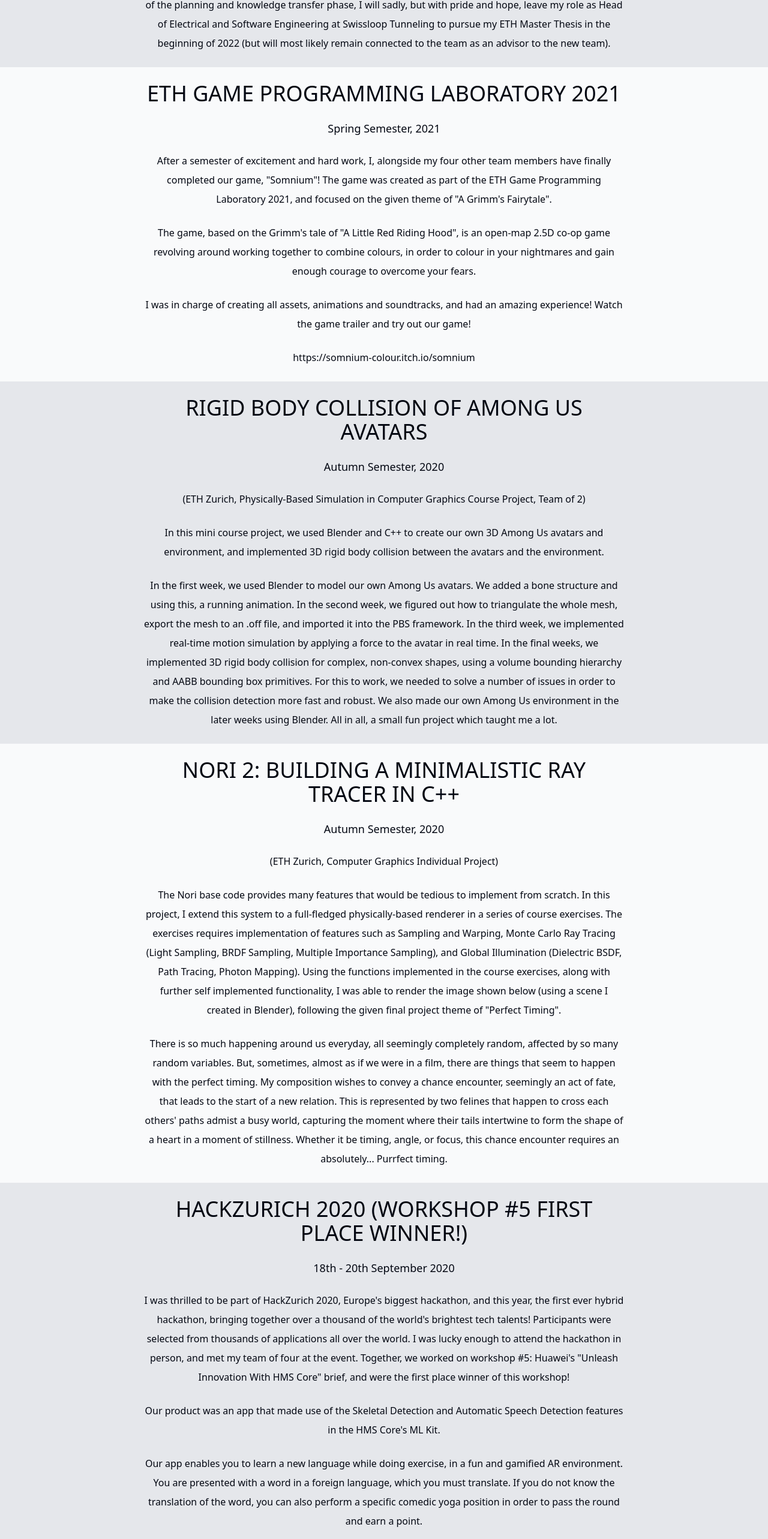
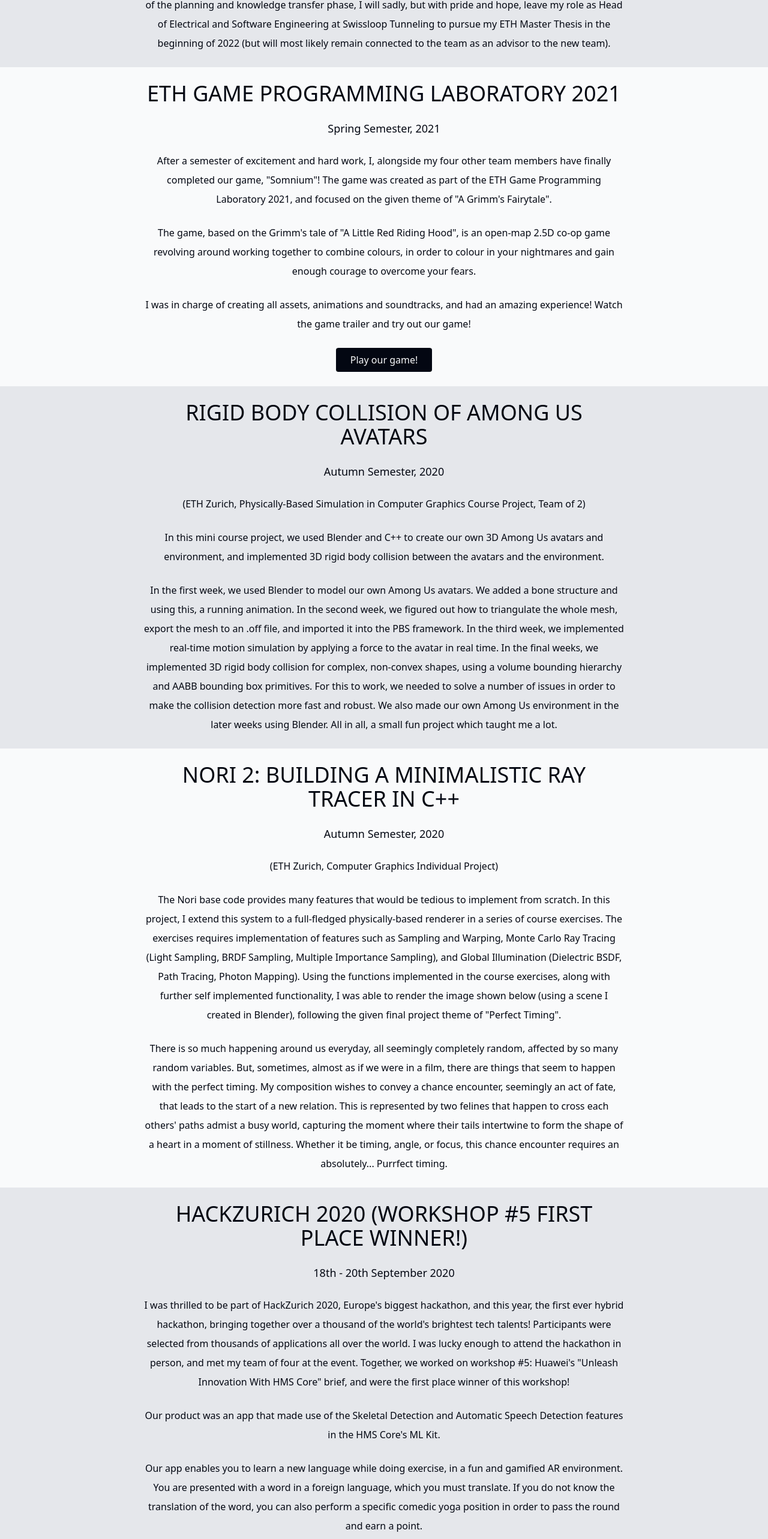
Before and after one commit to arcgt/my-portfolio, a React (Vite) app: page /my-portfolio/portfolio in a window 1280 px wide. Shown: the part 2976-5542 px from the top of the page at 60% size. Built offline with nearby package versions, Linux system fonts and the light colour scheme.

Commit message:
add link button components, minor refactor

```diff
--- /dev/null
+++ b/src/ components/Button.tsx
@@ -0,0 +1,34 @@
+import React from 'react';
+
+export interface ButtonProps {
+    text: string;
+    url: string;
+    isPrimary?: boolean;
+}
+
+const Button: React.FC<ButtonProps> = ({
+    text,
+    url,
+    isPrimary = true,
+}) => {
+    return (
+        <div className='cursor-pointer text-base font-light'>
+            {isPrimary
+                ? <div
+                    onClick={() => window.open(url, "_blank")}
+                    className='rounded-sm bg-gray-950 hover:bg-gray-600 text-gray-50 px-6 py-2'
+                >
+                    <p>{text}</p>
+                </div>
+                : <div
+                    onClick={() => window.open(url, "_blank")}
+                    className='rounded-xs border-[0.5px] border-gray-950 bg-gray-50 hover:bg-gray-950 hover:text-gray-50 text-gray-950 px-6 py-2'
+                >
+                    <p>{text}</p>
+                </div>
+            }
+        </div>
+    );
+};
+
+export default Button;
--- a/src/pages/home/HomePage.tsx
+++ b/src/pages/home/HomePage.tsx
@@ -19,17 +19,17 @@ const HomePage: React.FC = () => {
           <p>artist</p>
           <p>musician</p>
         </div>
-        <p className='text-xl'>Welcome to my <span className='cursor-pointer font-medium text-gray-400' onClick={() => navigate('/portfolio')}>online portfolio</span>!</p>
+        <p className='text-xl'>Welcome to my <span className='cursor-pointer font-bold text-gray-400' onClick={() => navigate('/portfolio')}>online portfolio</span>!</p>
         <div className='text-base/8 max-w-[800px]'>
           <p>I specialise in full-stack development and ML, and have aided the success of many start-up organisations.</p>
           <p>I also enjoy a variety of things, from art, music and gaming to reading, hiking and photography.</p>
-          <p>I have put together this site as a portfolio of my interests, so feel free to check out my <span className='cursor-pointer underline font-medium text-gray-400' onClick={() => navigate('/portfolio')}>portfolio</span> for more information!</p>
+          <p>I have put together this site as a portfolio of my interests, so feel free to check out my <span className='cursor-pointer underline font-bold text-gray-400' onClick={() => navigate('/portfolio')}>portfolio</span> for more information!</p>
         </div>
       </div>
       <div className='flex flex-col font-light bg-gray-200 text-gray-950 gap-10 py-10 items-center justify-center'>
         <div className='flex flex-col gap-2'>
           <p className='text-4xl'>MY SKILL SET</p>
-          <p>(see <span className='cursor-pointer underline font-medium text-gray-400' onClick={() => navigate('/portfolio')}>portfolio</span>  for examples + projects)</p>
+          <p>(see <span className='cursor-pointer underline font-bold text-gray-400' onClick={() => navigate('/portfolio')}>portfolio</span>  for examples + projects)</p>
         </div>
         <div className='flex flex-row gap-10 items-center'>
           <div className='flex flex-col rounded-sm gap-2 bg-gray-50 w-[400px] h-[400px] p-10 items-center justify-start'>
@@ -101,9 +101,9 @@ const HomePage: React.FC = () => {
           <p className='text-lg/8 pb-4'>2017 - 2020</p>
           <p className='text-xl/8'>UNIVERSITY COLLEGE LONDON / ETH ZURICH (THIRD YEAR ABROAD)</p>
           <p className='text-xl/8 pb-4'>ELECTRONIC AND ELECTRICAL ENGINEERING (BENG)</p>
-          <p>Grade: First Class Honours (85% Average) (7th out of 120 in cohort)</p>
-          <p className='pb-4'>Major: Electronic and Electrical Engineering,  Minor: Intelligent Systems</p>
-          <p>Bachelor Thesis: Low-Power Brain-Computer Interfaces with a focus on compact Machine Learning models for Edge Computing based on the EEGNet.</p>
+          <p>Grade: First Class Honours (85% Average) - 7th out of 120 in cohort</p>
+          <p className='pb-4'>Major: EEE - Minor: Intelligent Systems</p>
+          <p>Bachelor Thesis: Low-Power Brain-Computer Interfaces using compact Machine Learning models for Edge Computing.</p>
           <p>Specialist in Machine Learning, Digital Systems, Embedded Systems, Systems Programming and Computer Architecture.</p>
         </div>
       </div>
--- a/src/pages/portfolio/PortfolioPage.tsx
+++ b/src/pages/portfolio/PortfolioPage.tsx
@@ -1,4 +1,5 @@
 import React from 'react';
+import Button from '../../ components/Button';
 
 const PortfolioPage: React.FC = () => {
   const div_bg_1 = "flex flex-col items-center text-center bg-gray-50 text-gray-950 py-6 w-screen";
@@ -49,7 +50,9 @@ const PortfolioPage: React.FC = () => {
           <p>After a semester of excitement and hard work, I, alongside my four other team members have finally completed our game, "Somnium"! The game was created as part of the ETH Game Programming Laboratory 2021, and focused on the given theme of "A Grimm's Fairytale".</p>
           <p>The game, based on the Grimm's tale of "A Little Red Riding Hood", is an open-map 2.5D co-op game revolving around working together to combine colours, in order to colour in your nightmares and gain enough courage to overcome your fears.</p>
           <p>I was in charge of creating all assets, animations and soundtracks, and had an amazing experience! Watch the game trailer and try out our game!</p>
-          https://somnium-colour.itch.io/somnium
+          <div className='flex flex-row justify-center'>
+            <Button text="Play our game!" url="https://somnium-colour.itch.io/somnium" />
+          </div>
         </div>
       </div>
       <div className={div_bg_2}>
@@ -80,8 +83,10 @@ const PortfolioPage: React.FC = () => {
           <p>At the end of each round, the vocabulary is displayed to you in your language as well as the language you are trying to learn. The vocabulary becomes more difficult the longer you survive. The aim of the game is to survive for as long as you can, kind of like flappy bird!</p>
           <p>Our entire idea, implementation and video were created during the hackathon weekend.</p>
           <p>Find the official HackZurich 2020 aftermovie here, and our app description video here!</p>
-          https://www.youtube.com/watch?v=hMcTfU-8Sco
-          https://www.youtube.com/watch?v=-c76wr1xuBU&feature=youtu.be
+          <div className='flex flex-row justify-center gap-2'>
+            <Button text="Official HackZurich aftermovie" url="https://www.youtube.com/watch?v=hMcTfU-8Sco" />
+            <Button text="Our app" url="https://www.youtube.com/watch?v=-c76wr1xuBU&feature=youtu.be" isPrimary={false} />
+          </div>
         </div>
       </div>
       <div className={div_bg_1}>
@@ -94,9 +99,10 @@ const PortfolioPage: React.FC = () => {
           <p>This project investigates channel selection for low power Motor-Imagery Brain-Computer Interfaces (MI-BCIs). It develops a systematic method of channel selection by targeting areas with high Motor-Imagery (MI) neural activity in the brain. To determine channels with the most significant neural activity, an investigation is conducted using Common Spatial Pattern (CSP) filter weights and EEGNet filter weights.</p>
           <p>Using EEGNet filter weights, the 4-class global model with the optimum configuration (with Nch = 16, ds = 3 and T = 3 s) that satisfies the SRAM requirements of the Cortex-M4 processor obtains a validation accuracy of 63.45%, surpassing the state-of-the-art [1] by 0.94%. Moreover, Subject-Specific Transfer Learning (SS-TL) increases the validation accuracy by 5.28% on average. On this optimal model, SS-TL increases the validation accuracy by 4.44% to 67.89%.</p>
           <p>To satisfy the Flash memory requirements of Subject-Specific (SS) models, layer freezing is also investigated, which can drastically increase the number of SS models stored on a device with limited memory.</p>
-          https://864635c9-798a-4749-93e9-d055af7cc667.filesusr.com/ugd/95e17a_237751470e924648a6a2459361de9fcf.pdf
-
-          <p>Channel Selection for Low-Power Brain-Computer Interfaces (Spinoff)</p>
+          <div className='flex flex-row justify-center pb-6'>
+            <Button text="Read my final report" url="https://864635c9-798a-4749-93e9-d055af7cc667.filesusr.com/ugd/95e17a_237751470e924648a6a2459361de9fcf.pdf" />
+          </div>
+          <p className='text-xl'>Channel Selection for Low-Power Brain-Computer Interfaces (Spinoff)</p>
           <p>Additionally to the main project, I engaged in a mini-project that spins off the main project. This focuses on implementing machine learning models for motor-movement (rather than motor imagery) on a low-power microcontroller (ARM Cortex-M4 STM32L475VG) using STM32CubeIDE.</p>
         </div>
       </div>
@@ -107,7 +113,9 @@ const PortfolioPage: React.FC = () => {
           <p>2D game design for the 46th Ludum Dare 72 hour Hackathon (with my friend, Hung Bui Quang).</p>
           <p>For this game, we decided to create a simple game to focus on learning and implementation. In the space of 72 hours, we engaged in programming, illustration, and soundtrack arrangement for our 2D shooter game, "Unfurmiliar Territory". This featured a Cat vs Zogs (a.k.a. Zombie Dogs) design under the hackathon theme of "Keep it Alive". The game and concept were fully created from scratch within the 72 hours using the game engine Godot.</p>
           <p>This event was the first game hackathon I've participated in. I enjoyed the experience a lot and am immensely proud of the final outcome.</p>
-          https://ldjam.com/events/ludum-dare/46/unfurmiliar-territory
+          <div className='flex flex-row justify-center'>
+            <Button text="View our game" url="https://ldjam.com/events/ludum-dare/46/unfurmiliar-territory" />
+          </div>
         </div>
       </div>
       <div className={div_bg_1}>
@@ -143,18 +151,21 @@ const PortfolioPage: React.FC = () => {
           <p>In the summer of 2017, I was introduced to an amazing design and software organisation, Red Badger, where I engaged in a week-long internship. I worked with each team within the company (including the design team and the development team) and gained an overall understanding of the agile methodology.</p>
           <p>In the summer of 2018, I was offered the opportunity to return and complete a two-week internship specifically with the development team, where I worked on an internal project. This involved programming a Slack bot using JavaScript and CoffeeScript for the company server.</p>
           <p>To read more, check out my blog posts ('a week at Red Badger' and 'Return of the badger intern') from the Red Badger website!</p>
-          https://blog.red-badger.com/2017/8/3/a-week-at-red-badger
-          https://blog.red-badger.com/2018/9/6/return-of-the-badger-intern
+          <div className='flex flex-row justify-center gap-2'>
+            <Button text="A week at Red Badger" url="https://blog.red-badger.com/2017/8/3/a-week-at-red-badger" />
+            <Button text="Return of the Badger intern" url="https://blog.red-badger.com/2018/9/6/return-of-the-badger-intern" isPrimary={false} />
+          </div>
         </div>
       </div>
       <div className={div_bg_1}>
         <div className={div_text_1}>
           <p className={header}>ABLEITIES PROJECT</p>
           <p className={date}>Summer, 2017</p>
-          <p>In summer 2017,  I worked with a not-for-profit multidisciplinary organisation, PinPoint Inc, to create a video that spreads awareness of how disabled people are treated in society. The video takes the form of a draw-my-life, telling the story of a young, ambitious teen, facing a disability he was born with.</p>
+          <p>In summer 2017,  I worked with a not-for-profit multidisciplinary organisation, <span onClick={() => {window.open("https://pinpointinc.org/", "_blank")}} className='cursor-pointer underline font-bold text-gray-400'>PinPoint Inc</span>, to create a video that spreads awareness of how disabled people are treated in society. The video takes the form of a draw-my-life, telling the story of a young, ambitious teen, facing a disability he was born with.</p>
           <p>The video was filmed using a smartphone and a creative, makeshift set-up, and encourages others to also step forward and share their story.</p>
-          https://pinpointinc.org/
-          https://www.youtube.com/watch?v=LwNajCE84Ko
+          <div className='flex flex-row justify-center'>
+            <Button text="Watch the story" url="https://www.youtube.com/watch?v=LwNajCE84Ko" />
+          </div>
         </div>
       </div>
     </section>
```
Also changed, not shown: 1 other file (tests, documents, lock files or other folders).
